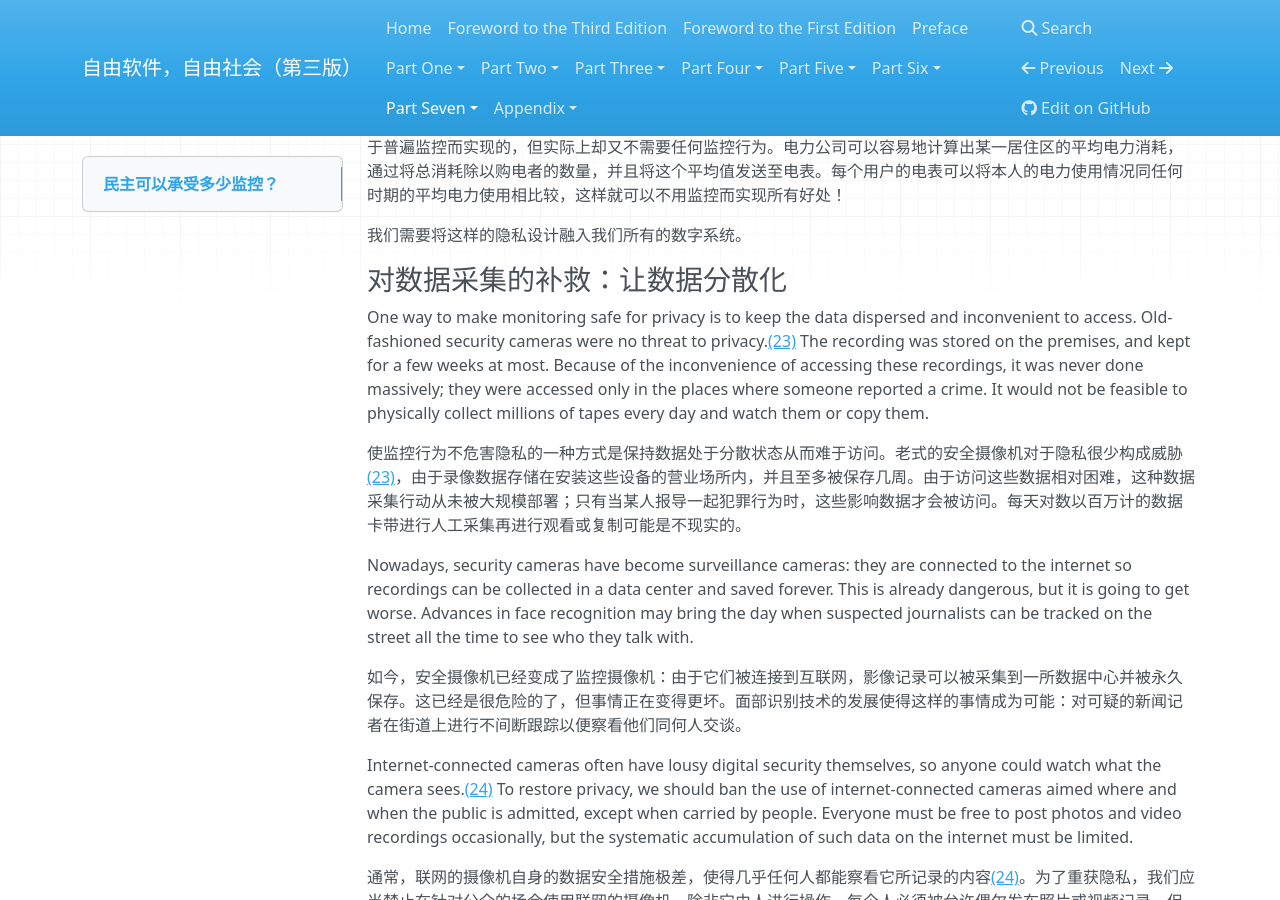
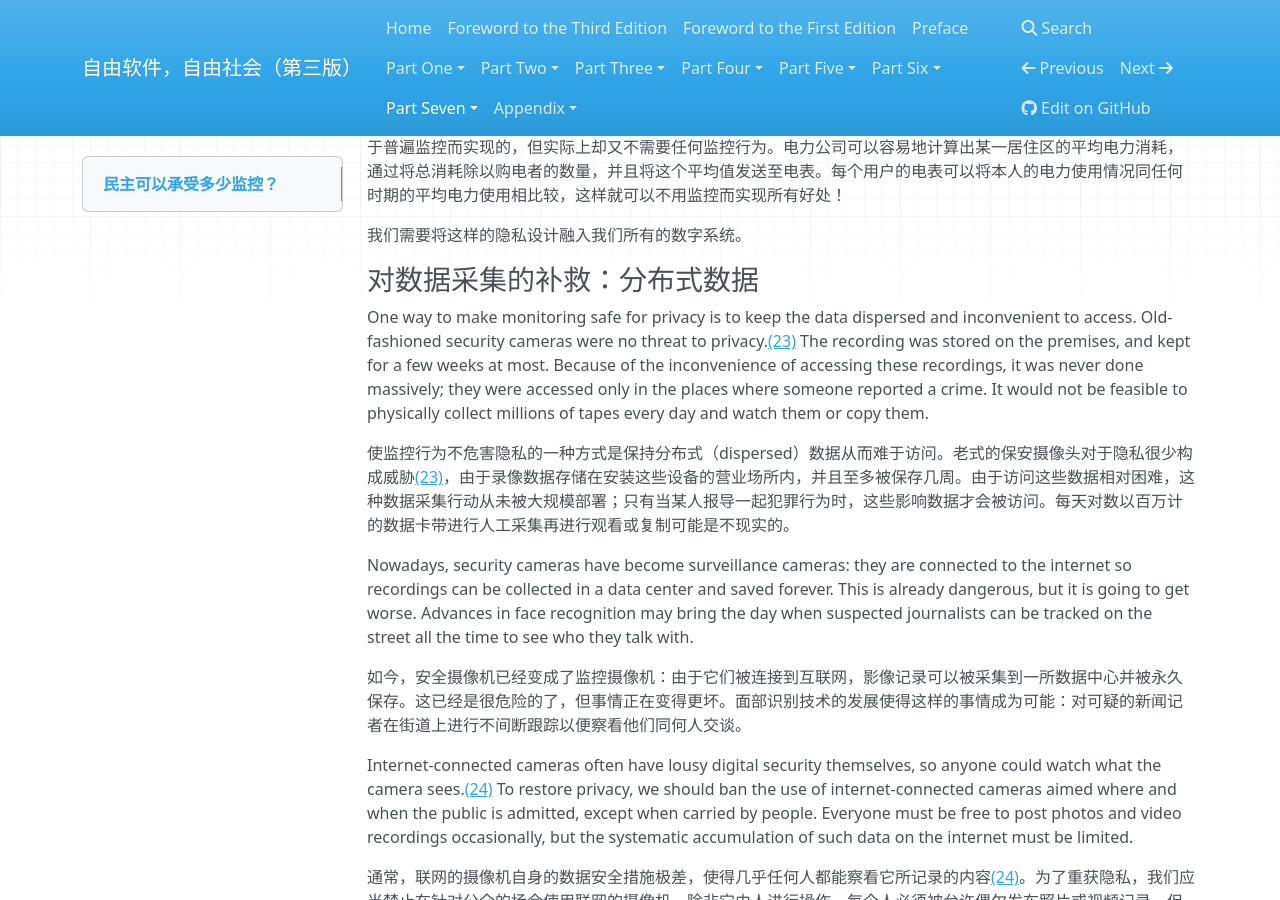
Before and after one commit to beijinglug/fsfs-zh, an MkDocs documentation site: the page built from docs/surveillance-vs-democracy.md, in a window 1280 px wide and 900 px high, scrolled down 2363 px. Built offline with MkDocs 1.6.1, drawn with Linux system fonts in a browser that asks for light colours; nearby versions of some CDN libraries; old or Windows-style settings are respelled for this version of MkDocs.

Commit message:
continue proovread

```diff
--- a/docs/surveillance-vs-democracy.md
+++ b/docs/surveillance-vs-democracy.md
@@ -62,7 +62,7 @@
 
 我们需要将这样的隐私设计融入我们所有的数字系统。
 
-### 对数据采集的补救：让数据分散化
+### 对数据采集的补救：分布式数据
 
 One way to make monitoring safe for privacy is to keep the data
 dispersed and inconvenient to access. Old-fashioned security cameras
@@ -73,7 +73,7 @@ massively; they were accessed only in the places where someone reported
 a crime. It would not be feasible to physically collect millions of
 tapes every day and watch them or copy them.
 
-使监控行为不危害隐私的一种方式是保持数据处于分散状态从而难于访问。老式的安全摄像机对于隐私很少构成威胁[(23)](#FOOT23)，由于录像数据存储在安装这些设备的营业场所内，并且至多被保存几周。由于访问这些数据相对困难，这种数据采集行动从未被大规模部署；只有当某人报导一起犯罪行为时，这些影响数据才会被访问。每天对数以百万计的数据卡带进行人工采集再进行观看或复制可能是不现实的。
+使监控行为不危害隐私的一种方式是保持分布式（dispersed）数据从而难于访问。老式的保安摄像头对于隐私很少构成威胁[(23)](#FOOT23)，由于录像数据存储在安装这些设备的营业场所内，并且至多被保存几周。由于访问这些数据相对困难，这种数据采集行动从未被大规模部署；只有当某人报导一起犯罪行为时，这些影响数据才会被访问。每天对数以百万计的数据卡带进行人工采集再进行观看或复制可能是不现实的。
 
 Nowadays, security cameras have become surveillance cameras: they are
 connected to the internet so recordings can be collected in a data
```
